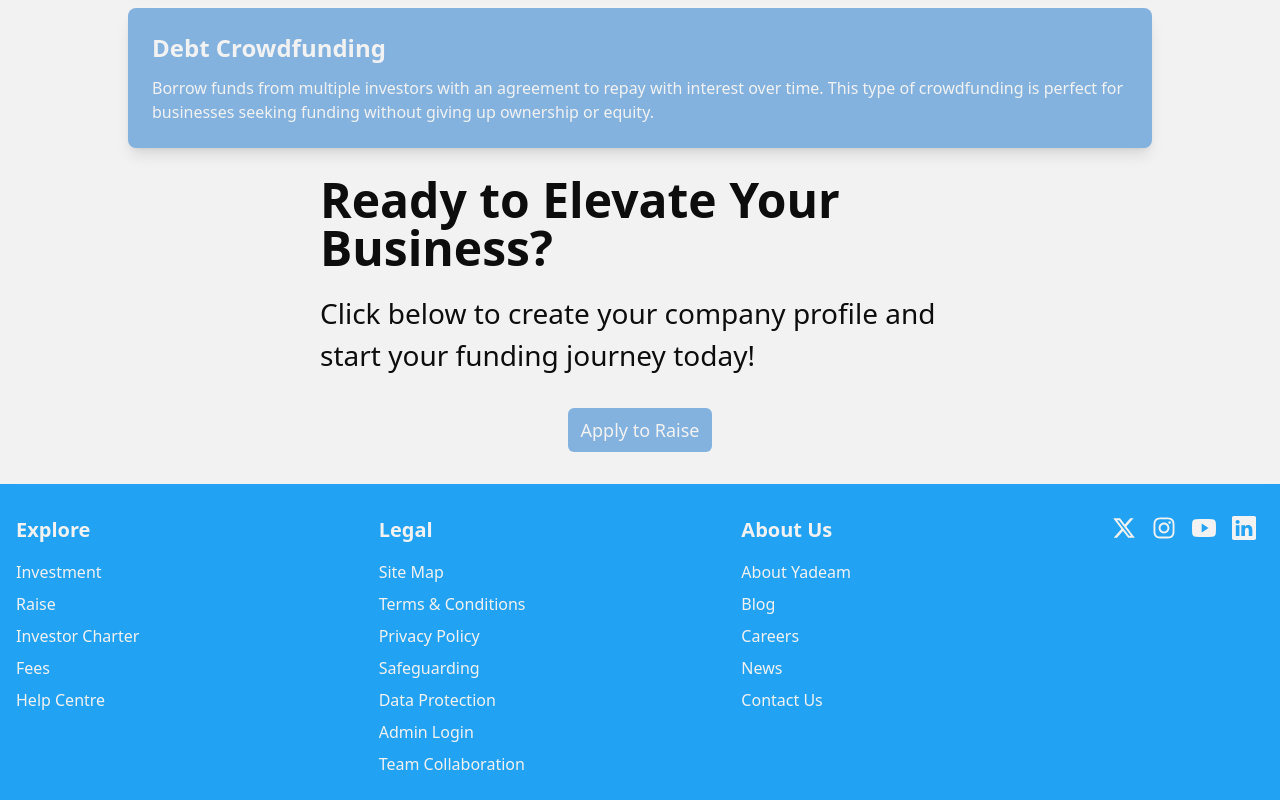
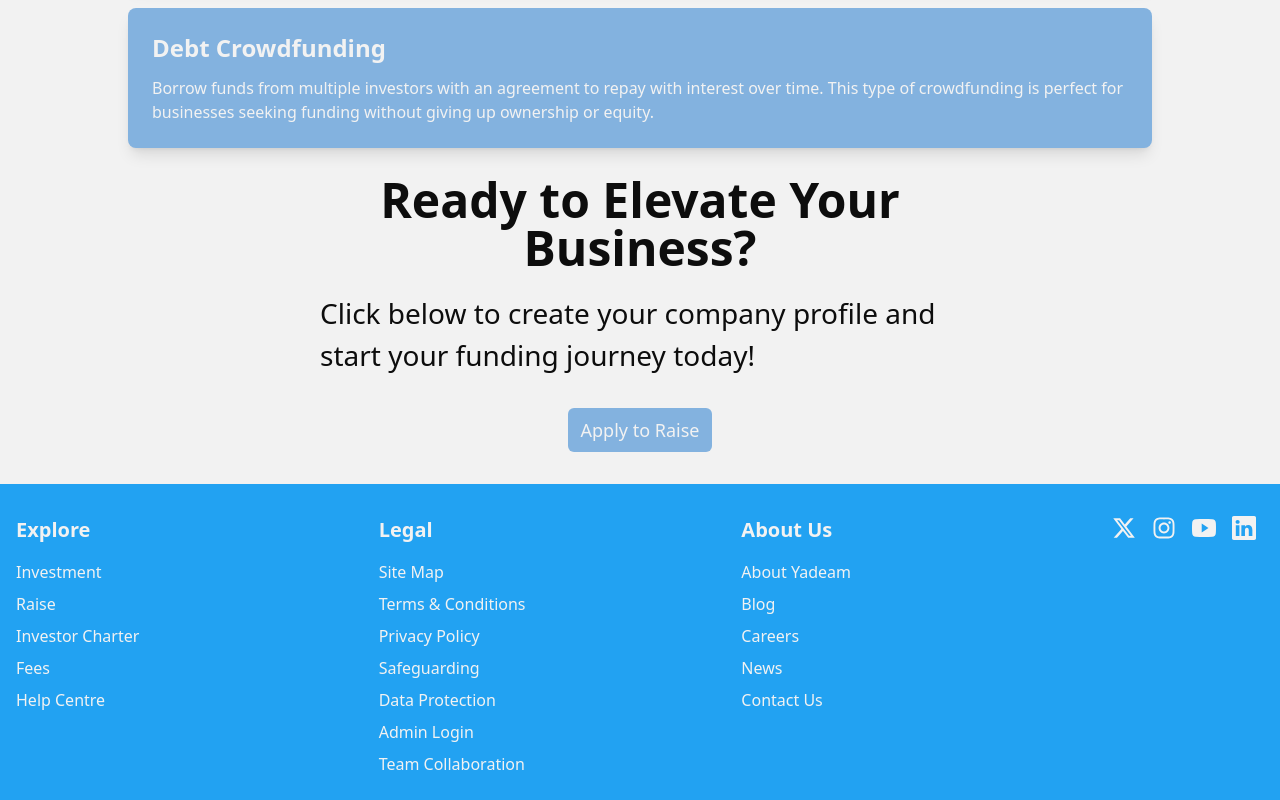
Before and after one commit to pouryaZeidi/Yadeam-Co, a Next.js app: page /raise in a window 1280 px wide. Shown: the part 1545-2345 px from the top of the page. Built offline with nearby package versions, Linux system fonts and the light colour scheme.

Commit message:
margin of end raise page

```diff
--- a/src/pages/raise.tsx
+++ b/src/pages/raise.tsx
@@ -41,7 +41,7 @@ const Raise = () => {
 
       </div>
       <div className='w-[50%] m-auto flex flex-col justify-center  mt-7' >
-        <h2 className='mb-5 text-[22px] sm:text-5xl font-bold'>Ready to Elevate Your Business?</h2>
+        <h2 className='mb-5 text-[22px] sm:text-5xl text-center font-bold'>Ready to Elevate Your Business?</h2>
         <p className=' text-[14px]  sm:text-[28px] '>Click below to create your company profile and start your funding journey today!</p>
 
       </div>
```
